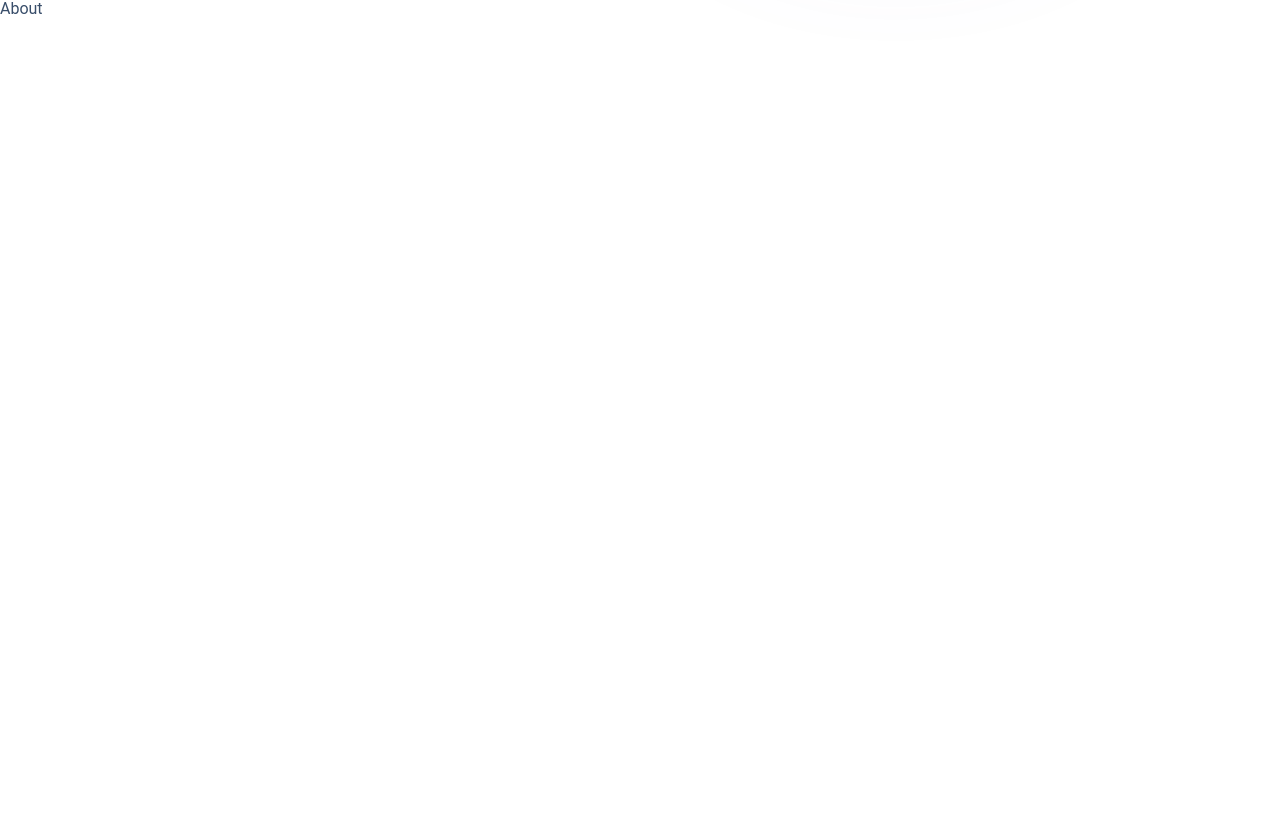
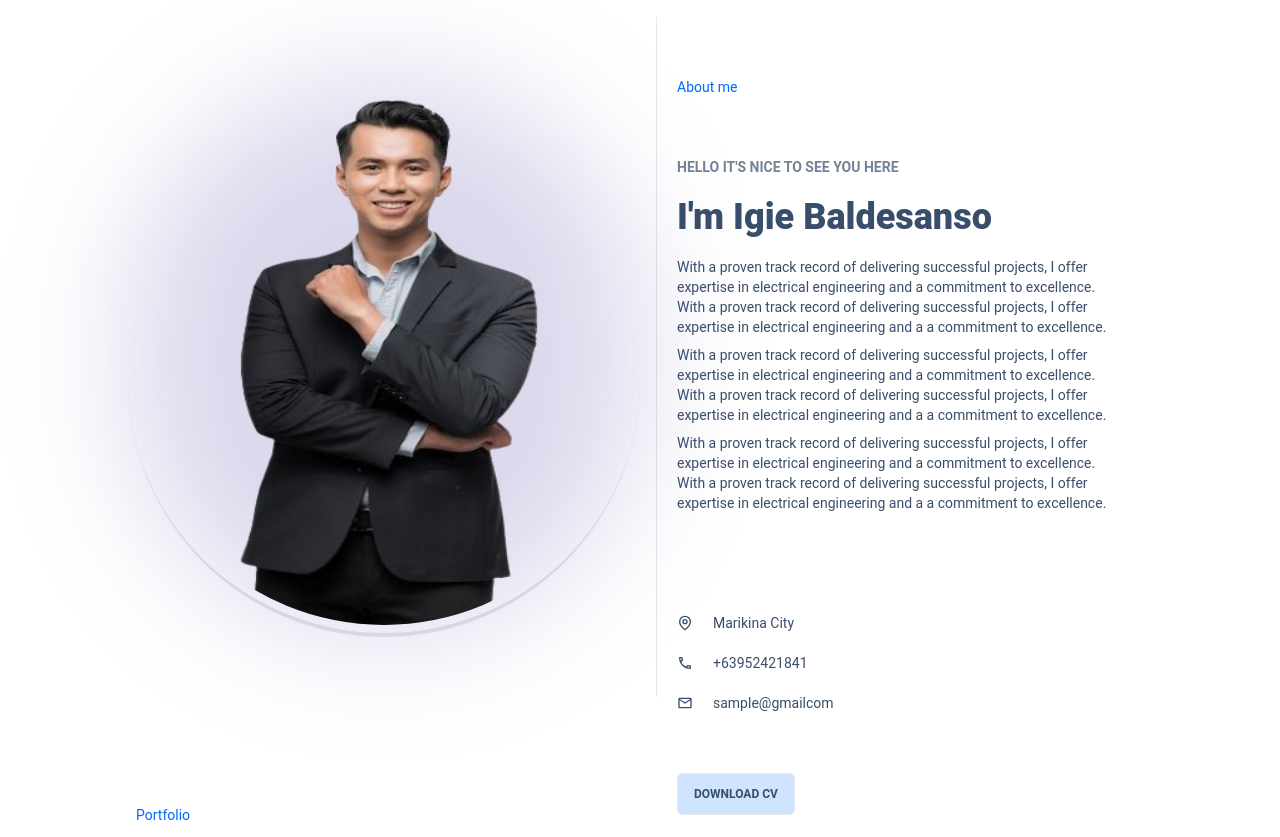
Before and after one commit to Igie-dev/johncarlopinalba, a React (Vite) app: page / in a window 1280 px wide. Shown: the part 803-1640 px from the top of the page. Built offline with nearby package versions, Linux system fonts and the light colour scheme.

Commit message:
Update about page

```diff
--- a/src/index.css
+++ b/src/index.css
@@ -11,19 +11,18 @@
 }
 @layer utilities {
 	.section {
-		@apply px-2  md:px-5 lg:px-20 xl:px-32 2xl:px-44;
+		@apply px-2 md:px-5 lg:px-20 xl:px-32 2xl:px-44;
 	}
 }
 
 @layer base {
 	body::-webkit-scrollbar {
 		width: 10px;
-		height: 100%;
 	}
 	body::-webkit-scrollbar-thumb {
-		@apply bg-base-content rounded-md;
+		@apply rounded-md bg-base-300;
 	}
 	body::-webkit-scrollbar-track {
-		@apply bg-base-200;
+		@apply bg-base-100;
 	}
 }
--- a/src/pages/landingPage/components/Hero/Hero.tsx
+++ b/src/pages/landingPage/components/Hero/Hero.tsx
@@ -18,8 +18,8 @@ export default function Hero() {
 				</div>
 			</div>
 			<div className="w-full h-[50vh] md:w-[60%] flex items-center  xl:self-start py-10  xl:h-full justify-center self-end lg:w-[70%] xl:w-[50%] lg:h-fit">
-				<div className="w-[30rem] h-[30rem] rounded-full relative border-b-4  pb-2 xl:h-[35rem] xl:w-[35rem] 2xl:h-[40rem] 2xl:w-[40rem] 2xl:max-w-[40rem] 2xl:max-h-[40rem]">
-					<span className="absolute top-0 left-0 w-full h-full rounded-full blur-3xl bg-secondary/20 -z-0" />
+				<div className="w-[30rem] h-[30rem]  relative   pb-2 xl:h-[35rem] xl:w-[35rem] 2xl:h-[40rem] 2xl:w-[40rem] 2xl:max-w-[40rem] 2xl:max-h-[40rem]">
+					{/* <span className="absolute top-0 left-0 w-full h-full rounded-full blur-3xl bg-secondary/20 -z-0" /> */}
 					<img
 						alt="Hero Picture"
 						src={heroImageSrc}
--- a/src/pages/landingPage/components/about/About.tsx
+++ b/src/pages/landingPage/components/about/About.tsx
@@ -1,3 +1,70 @@
+import aboutPhoto from "@/assets/about_photo.png";
+import { GrLocation } from "react-icons/gr";
+import { MdOutlineLocalPhone } from "react-icons/md";
+import { MdOutlineEmail } from "react-icons/md";
 export default function About() {
-	return <section className="w-full h-screen">About</section>;
+	return (
+		<section className="flex  w-full gap-5 py-5 section h-fit flex-col-reverse xl:h-[90vh] lg:gap-0 xl:gap-4  xl:flex-row ">
+			<div className="w-full h-[50vh] md:w-[60%] flex items-center   py-10  xl:h-full justify-center lg:w-[70%] xl:w-[50%] lg:h-fit">
+				<div className="w-[30rem] h-[30rem]  relative border-b-4 rounded-full  pb-2 xl:h-[35rem] xl:w-[35rem] 2xl:h-[40rem] 2xl:w-[40rem] 2xl:max-w-[40rem] 2xl:max-h-[40rem]">
+					<span className="absolute top-0 left-0 w-full h-full rounded-full blur-3xl bg-secondary/20 -z-0" />
+					<img
+						alt="Hero Picture"
+						src={aboutPhoto}
+						className="relative w-full h-full rounded-full object-contaun"
+					/>
+				</div>
+			</div>
+			<div className="w-full md:w-[80%] flex  flex-col  p-5 gap-5 lg:h-full lg:w-[80%]  xl:w-[50%]  xl:border-l">
+				<p className="my-10 text-sm text-primary">About me</p>
+				<h4 className="text-sm font-semibold opacity-70">
+					HELLO IT'S NICE TO SEE YOU HERE{" "}
+				</h4>
+				<h1 className="text-xl font-extrabold sm:text-2xl md:text-3xl lg:text-4xl">
+					I'm Igie Baldesanso
+				</h1>
+				<div className="flex flex-col gap-2">
+					<p className="text-sm text-balance ">
+						With a proven track record of delivering successful projects, I
+						offer expertise in electrical engineering and a commitment to
+						excellence. With a proven track record of delivering successful
+						projects, I offer expertise in electrical engineering and a a
+						commitment to excellence.
+					</p>
+					<p className="text-sm text-balance ">
+						With a proven track record of delivering successful projects, I
+						offer expertise in electrical engineering and a commitment to
+						excellence. With a proven track record of delivering successful
+						projects, I offer expertise in electrical engineering and a a
+						commitment to excellence.
+					</p>
+					<p className="text-sm text-balance ">
+						With a proven track record of delivering successful projects, I
+						offer expertise in electrical engineering and a commitment to
+						excellence. With a proven track record of delivering successful
+						projects, I offer expertise in electrical engineering and a a
+						commitment to excellence.
+					</p>
+				</div>
+
+				<div className="flex flex-col items-start gap-5 mt-20">
+					<div className="flex items-center gap-5">
+						<GrLocation className="w-4 h-4" />
+						<p className="text-sm">Marikina City</p>
+					</div>
+					<div className="flex items-center gap-5">
+						<MdOutlineLocalPhone className="w-4 h-4" />{" "}
+						<p className="text-sm">+63952421841</p>
+					</div>
+					<div className="flex items-center gap-5">
+						<MdOutlineEmail className="w-4 h-4" />{" "}
+						<p className="text-sm">sample@gmailcom</p>
+					</div>
+				</div>
+				<button className="px-4 py-3 mt-10 text-xs font-semibold border rounded-md bg-primary-content w-fit ">
+					DOWNLOAD CV
+				</button>
+			</div>
+		</section>
+	);
 }
```
Also changed, not shown: src/assets/about_photo.png (added).
